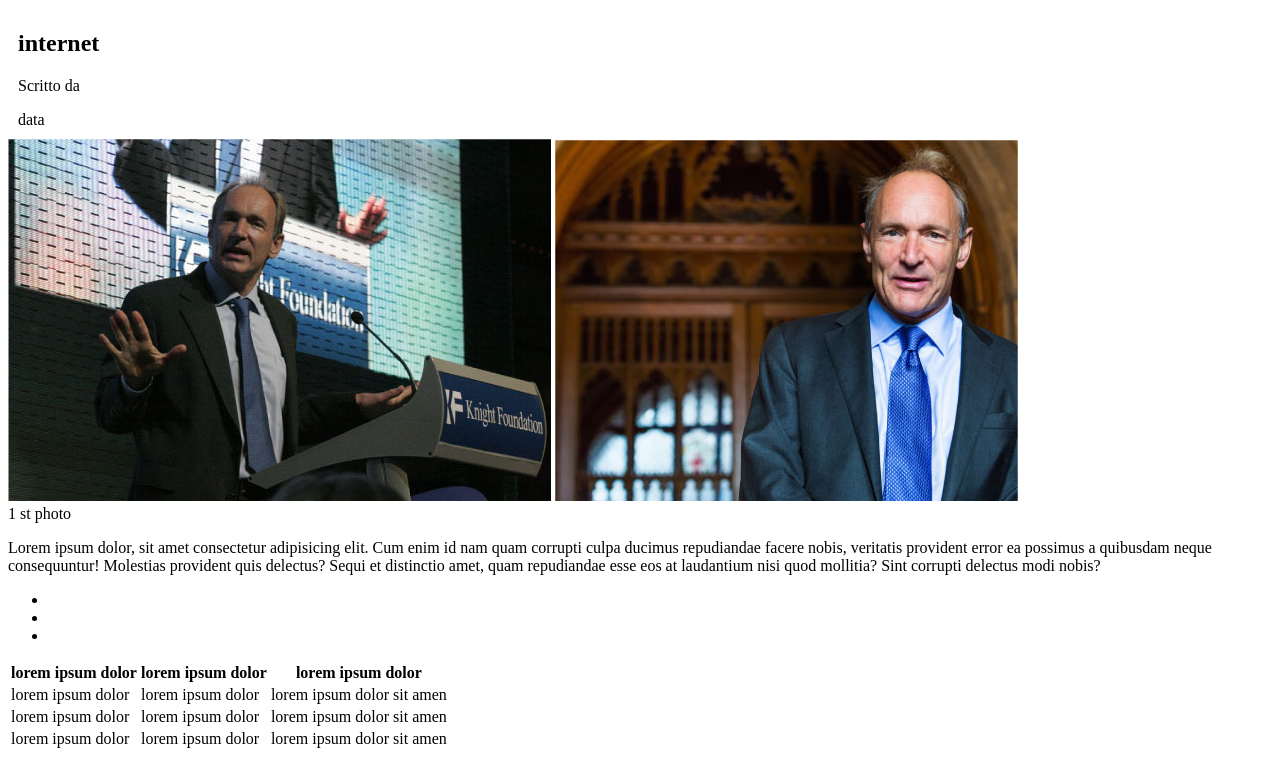
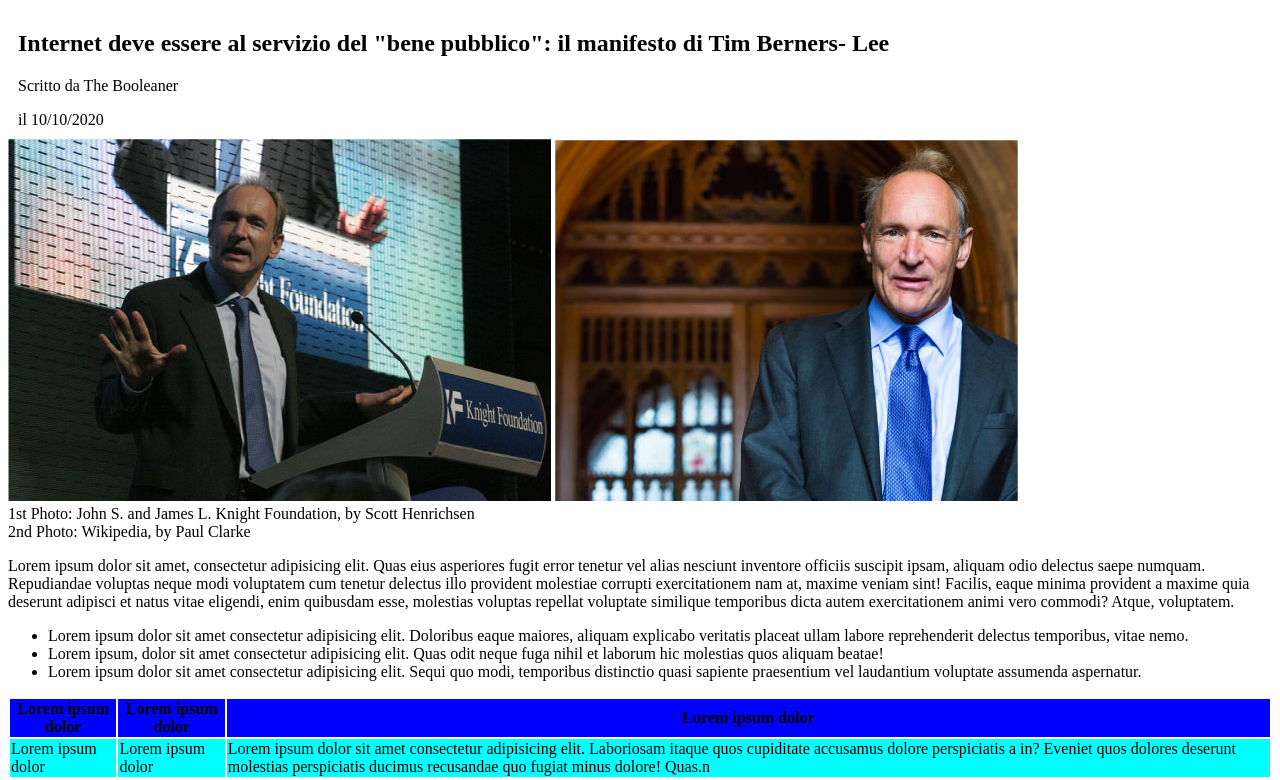
Before and after one commit to luca-masera/html-css-booleaner, a plain HTML site: page index.html in a window 1280 px wide. Shown: the part 172-952 px from the top of the page. Before the commit the page ends 931 px from the top, so only its background shows below. Drawn offline with Linux system fonts and the light colour scheme.

Commit message:
html+css

```diff
--- a/css/style.css
+++ b/css/style.css
@@ -13,3 +13,15 @@ header {
 .container {
     padding: 10px;
 }
+
+.colore {
+    background-color: blue;
+}
+
+.riga1{
+    background-color: aqua;
+}
+
+.riga3 {
+    background-color: aqua;
+}
--- a/index.html
+++ b/index.html
@@ -15,51 +15,60 @@
     <main>
         <section>
             <div class="container">
-                <h1>internet</h1>
-                <p>Scritto da</p>
-                <span> data</span>
+                <h1> <b>Internet deve essere al servizio del "bene pubblico": il manifesto di Tim Berners- Lee</b></h1>
+                <p>Scritto da The Booleaner</p>
+                <span>il 10/10/2020</span>
             </div>
         </section>
 
         <section>
             <img src="img/tim-1.jpg" alt="tim parla">
             <img src="img/tim-2.jpg" alt="foto tim">
-            <figcaption> 1 st photo</figcaption>
+            <figcaption> 1st Photo: John S. and James L. Knight Foundation, by Scott Henrichsen</figcaption>
+            <figcaption>2nd Photo: Wikipedia, by Paul Clarke</figcaption>
         </section>
 
         <section>
-            <p>Lorem ipsum dolor, sit amet consectetur adipisicing elit. Cum enim id nam quam corrupti culpa ducimus repudiandae facere nobis, veritatis provident error ea possimus a quibusdam neque consequuntur! Molestias provident quis delectus? Sequi et distinctio amet, quam repudiandae esse eos at laudantium nisi quod mollitia? Sint corrupti delectus modi nobis?</p>
+            <p>Lorem ipsum dolor sit amet, consectetur adipisicing elit. Quas eius asperiores fugit error tenetur vel alias nesciunt inventore officiis suscipit ipsam, aliquam odio delectus saepe numquam. Repudiandae voluptas neque modi voluptatem cum tenetur delectus illo provident molestiae corrupti exercitationem nam at, maxime veniam sint! Facilis, eaque minima provident a maxime quia deserunt adipisci et natus vitae eligendi, enim quibusdam esse, molestias voluptas repellat voluptate similique temporibus dicta autem exercitationem animi vero commodi? Atque, voluptatem. </p>
             <ul>
-                <li></li>
-                <li></li>
-                <li></li>
+                <li>Lorem ipsum dolor sit amet consectetur adipisicing elit. Doloribus eaque maiores, aliquam explicabo veritatis placeat ullam labore reprehenderit delectus temporibus, vitae nemo.</li>
+                <li>Lorem ipsum, dolor sit amet consectetur adipisicing elit. Quas odit neque fuga nihil et laborum hic molestias quos aliquam beatae!</li>
+                <li>Lorem ipsum dolor sit amet consectetur adipisicing elit. Sequi quo modi, temporibus distinctio quasi sapiente praesentium vel laudantium voluptate assumenda aspernatur.</li>
             </ul>
             <table>
-                <thead>
-                    <tr>
-                        <th>lorem ipsum dolor</th>
-                        <th>lorem ipsum dolor</th>
-                        <th>lorem ipsum dolor</th>
-                    </tr>
+                <thead class="colore">
+                    <div>
+                        <tr>
+                            <th>Lorem ipsum dolor</th>
+                            <th>Lorem ipsum dolor</th>
+                            <th>Lorem ipsum dolor</th>
+                        </tr>
+                    </div>
                 </thead>
                 <tbody>
-                    <tr>
-                        <td>lorem ipsum dolor</td>
-                        <td>lorem ipsum dolor</td>
-                        <td>lorem ipsum dolor sit amen</td>
+                    <tr class="riga1">
+                        <td>Lorem ipsum dolor</td>
+                        <td>Lorem ipsum dolor</td>
+                        <td>Lorem ipsum dolor sit amet consectetur adipisicing elit. Laboriosam itaque quos cupiditate accusamus dolore perspiciatis a in? Eveniet quos dolores deserunt molestias perspiciatis ducimus recusandae quo fugiat minus dolore! Quas.n</td>
                     </tr>
                     <tr>
-                        <td>lorem ipsum dolor</td>
-                        <td>lorem ipsum dolor</td>
-                        <td>lorem ipsum dolor sit amen</td>
+                        <td>Lorem ipsum dolor</td>
+                        <td>Lorem ipsum dolor</td>
+                        <td>Lorem, ipsum dolor sit amet consectetur adipisicing elit. Aperiam a vero repellat adipisci molestiae optio qui cupiditate quidem esse eum laborum doloremque, dolorem quo vitae reiciendis consequuntur quae labore? Voluptatum?</td>
                     </tr>
-                    <tr>
-                        <td>lorem ipsum dolor</td>
-                        <td>lorem ipsum dolor</td>
-                        <td>lorem ipsum dolor sit amen</td>
+                    <tr class="riga3">
+                        <td>Lorem ipsum dolor</td>
+                        <td>Lorem ipsum dolor</td>
+                        <td>Lorem, ipsum dolor sit amet consectetur adipisicing elit. Eaque quis ad possimus expedita nisi officia laboriosam nesciunt iure? Praesentium culpa nemo totam libero? Nesciunt aut totam placeat molestiae fuga atque!</td>
                     </tr>
                 </tbody>
             </table>
+            <p>Lorem ipsum dolor sit amet consectetur adipisicing elit. Blanditiis rem ullam unde beatae eum corrupti facilis voluptates nam recusandae voluptas similique sed, error temporibus amet modi illo. Pariatur mollitia nostrum nesciunt delectus ut ea expedita alias non quis quod quos commodi rem, consequatur ducimus! Velit, quo neque. Iure dolores impedit suscipit minima voluptatem voluptas, eaque nihil tempora? Animi eum nihil odio dolore? Quibusdam, commodi autem. Ea non numquam minus corrupti nam architecto perspiciatis, quidem dolorem a sapiente, magni tempora explicabo repellat, corporis debitis earum nulla.</p>
+        </section>
+        <section>
+            <h2>Potrebbero interessarti</h2>
+            <img src="img/graph.jpg" alt="monitor">
+            <img src="img/monitor.jpg" alt="monitor">
         </section>
     </main>
 </body>
```
